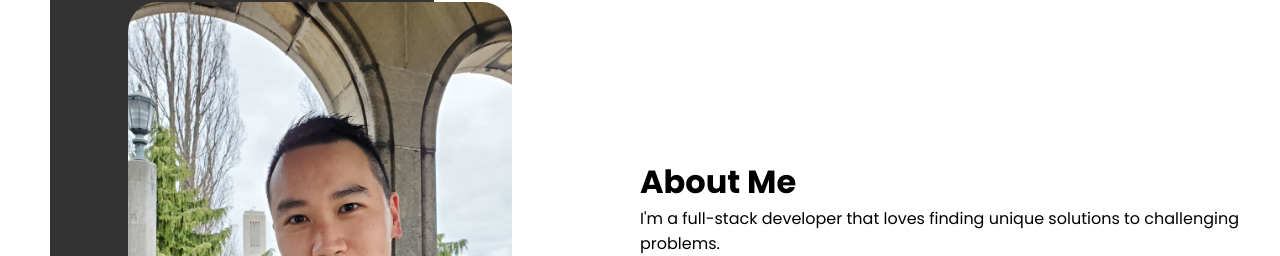
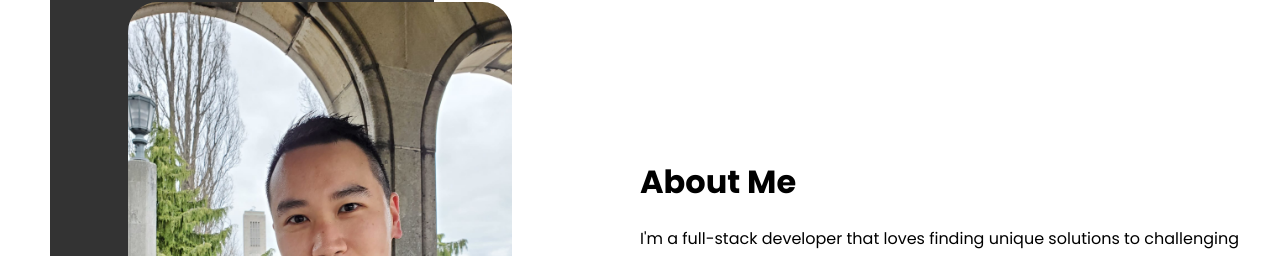
Before and after one commit to justinklam/portfolio, a React (Create React App) app: page / in a window 1280 px wide. Shown: the part 918-1174 px from the top of the page. Built offline with nearby package versions, Linux system fonts and the light colour scheme.

Commit message:
add in .a-title margin to be in line with other sections

```diff
--- a/src/components/about/about.css
+++ b/src/components/about/about.css
@@ -15,6 +15,10 @@
 
 .a-right {
   flex: 1
+}
+
+.a-title {
+  margin: 20px 0px;
 }
 
 .a-card.bg {
```
